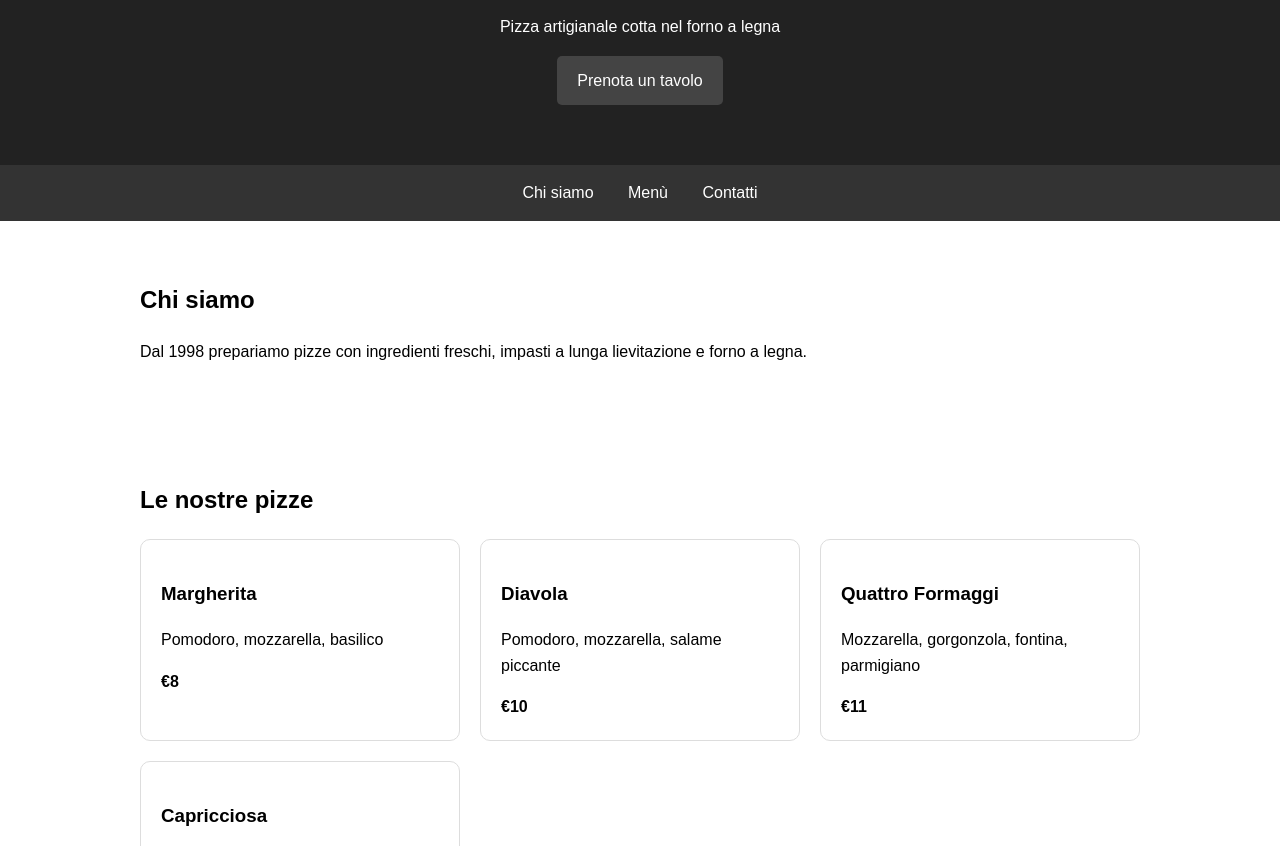
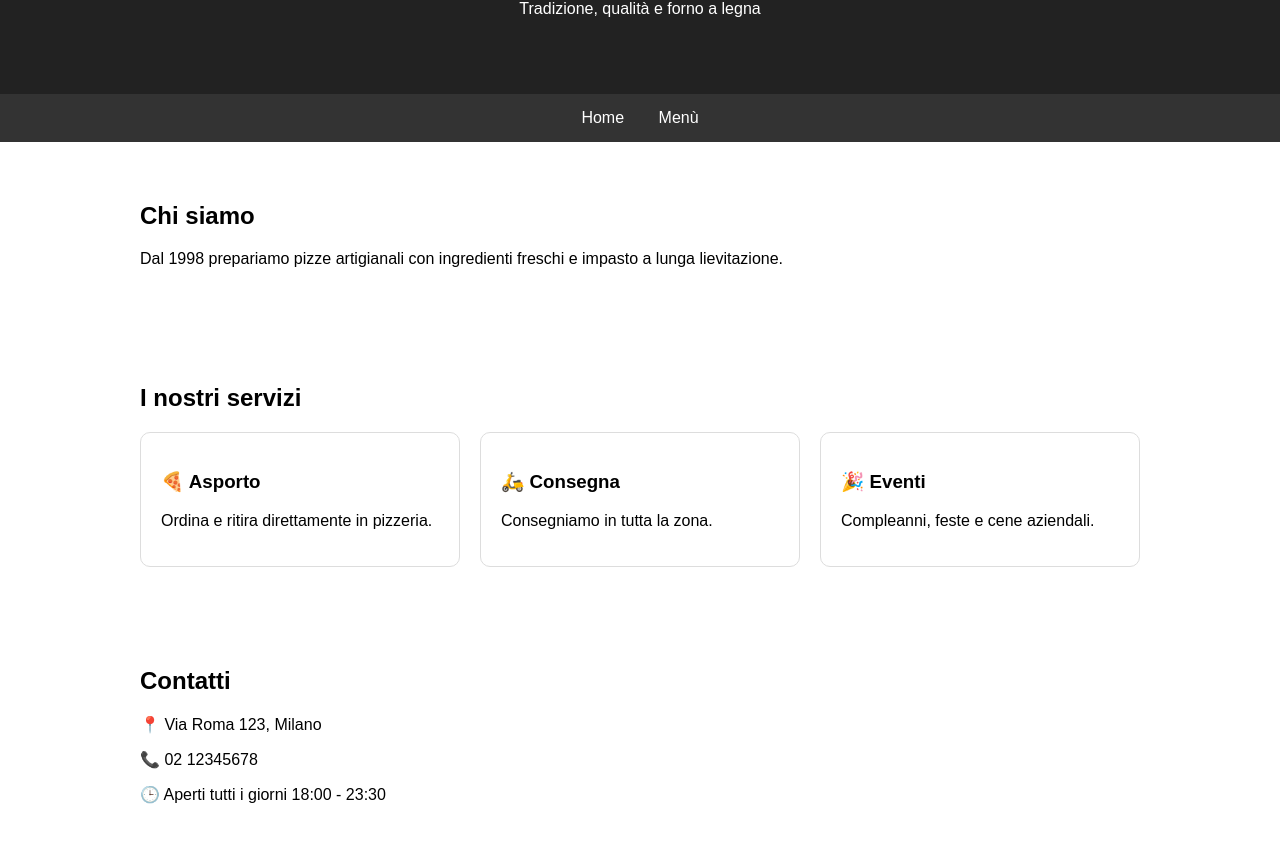
Before and after one commit to mat1201/mat1201.github.io, a plain HTML site: page index.html in a window 1280 px wide. Shown: the part 140-986 px from the top of the page. Drawn offline with Linux system fonts and the light colour scheme.

Commit message:
Update index.html

```diff
--- a/index.html
+++ b/index.html
@@ -6,131 +6,107 @@
 <title>Pizzeria Bella Napoli</title>
 
 <style>
-        body {
-            font-family: Arial, sans-serif;
-            margin: 0;
-            line-height: 1.6;
+body{
+    font-family:Arial,sans-serif;
+    margin:0;
 }
 
-        header {
-            background: #222;
-            color: white;
-            text-align: center;
-            padding: 60px 20px;
+header{
+    background:#222;
+    color:white;
+    text-align:center;
+    padding:60px 20px;
 }
 
-        nav {
-            background: #333;
-            text-align: center;
-            padding: 15px;
+nav{
+    background:#333;
+    text-align:center;
+    padding:15px;
 }
 
-        nav a {
-            color: white;
-            text-decoration: none;
-            margin: 0 15px;
+nav a{
+    color:white;
+    text-decoration:none;
+    margin:0 15px;
 }
 
-        section {
-            max-width: 1000px;
-            margin: auto;
-            padding: 40px 20px;
+section{
+    max-width:1000px;
+    margin:auto;
+    padding:40px 20px;
 }
 
-        .menu {
-            display: grid;
-            grid-template-columns: repeat(auto-fit, minmax(250px, 1fr));
-            gap: 20px;
+.servizi{
+    display:grid;
+    grid-template-columns:repeat(auto-fit,minmax(250px,1fr));
+    gap:20px;
 }
 
-        .pizza {
-            border: 1px solid #ddd;
-            padding: 20px;
-            border-radius: 10px;
+.card{
+    border:1px solid #ddd;
+    border-radius:10px;
+    padding:20px;
 }
 
-        footer {
-            background: #222;
-            color: white;
-            text-align: center;
-            padding: 20px;
-        }
-
-        .btn {
-            display: inline-block;
-            padding: 12px 20px;
-            background: #444;
-            color: white;
-            text-decoration: none;
-            border-radius: 5px;
+footer{
+    background:#222;
+    color:white;
+    text-align:center;
+    padding:20px;
 }
 </style>
+
 </head>
-
 <body>
 
 <header>
     <h1>Pizzeria Bella Napoli</h1>
-    <p>Pizza artigianale cotta nel forno a legna</p>
-
-    <a href="#contatti" class="btn">
-        Prenota un tavolo
-    </a>
+    <p>Tradizione, qualità e forno a legna</p>
 </header>
 
 <nav>
-    <a href="#chi-siamo">Chi siamo</a>
-    <a href="#menu">Menù</a>
-    <a href="#contatti">Contatti</a>
+    <a href="index.html">Home</a>
+    <a href="menu.html">Menù</a>
 </nav>
 
-<section id="chi-siamo">
+<section>
     <h2>Chi siamo</h2>
 
     <p>
-        Dal 1998 prepariamo pizze con ingredienti freschi,
-        impasti a lunga lievitazione e forno a legna.
+        Dal 1998 prepariamo pizze artigianali con ingredienti freschi
+        e impasto a lunga lievitazione.
     </p>
 </section>
 
-<section id="menu">
-    <h2>Le nostre pizze</h2>
+<section>
+    <h2>I nostri servizi</h2>
 
-    <div class="menu">
+    <div class="servizi">
 
-        <div class="pizza">
-            <h3>Margherita</h3>
-            <p>Pomodoro, mozzarella, basilico</p>
-            <strong>€8</strong>
+        <div class="card">
+            <h3>🍕 Asporto</h3>
+            <p>Ordina e ritira direttamente in pizzeria.</p>
         </div>
 
-        <div class="pizza">
-            <h3>Diavola</h3>
-            <p>Pomodoro, mozzarella, salame piccante</p>
-            <strong>€10</strong>
+        <div class="card">
+            <h3>🛵 Consegna</h3>
+            <p>Consegniamo in tutta la zona.</p>
         </div>
 
-        <div class="pizza">
-            <h3>Quattro Formaggi</h3>
-            <p>Mozzarella, gorgonzola, fontina, parmigiano</p>
-            <strong>€11</strong>
-        </div>
-
-        <div class="pizza">
-            <h3>Capricciosa</h3>
-            <p>Pomodoro, mozzarella, prosciutto, funghi, olive</p>
-            <strong>€12</strong>
+        <div class="card">
+            <h3>🎉 Eventi</h3>
+            <p>Compleanni, feste e cene aziendali.</p>
         </div>
 
     </div>
 </section>
 
-<section id="contatti">
+<section>
     <h2>Contatti</h2>
 
     <p>📍 Via Roma 123, Milano</p>
     <p>📞 02 12345678</p>
-    <p>🕒 Aperto tutti i giorni 18:00 - 23:30</p>
+    <p>🕒 Aperti tutti i giorni 18:00 - 23:30</p>
 </section>
 
 <footer>
```
Lines whose indentation alone changed are shown as unchanged.
